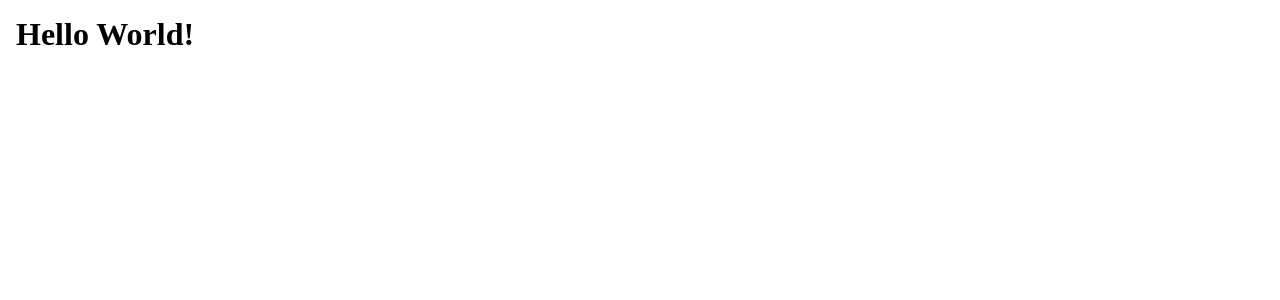
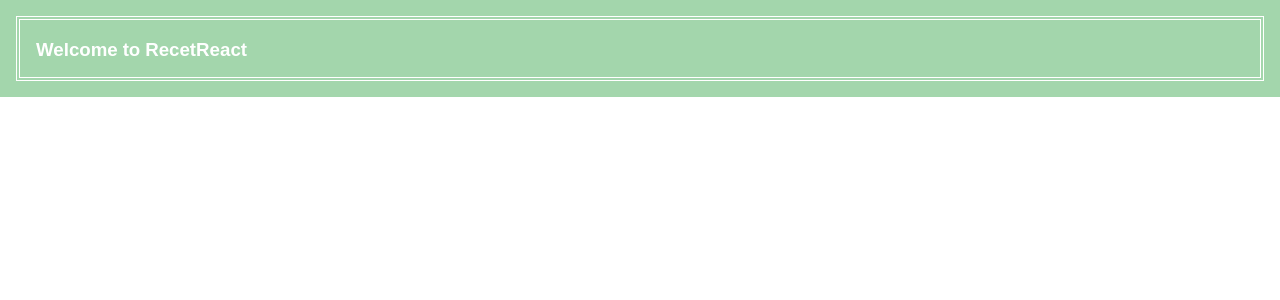
Before and after one commit to Bluubi/recetreact, a React (Vite) app: page / in a window 1280 px wide. Shown: the top 300 px of the page. Built offline with nearby package versions, Linux system fonts and the light colour scheme.

Commit message:
feat: create header, change styles and improve them

```diff
--- a/src/App.module.css
+++ b/src/App.module.css
@@ -1,3 +1,5 @@
-.h1 {
-	grid-column: 1/-1;
+.presentation {
+	padding: 1rem;
+	color: white;
+	border: 4px double white;
 }
--- a/src/App.tsx
+++ b/src/App.tsx
@@ -1,5 +1,16 @@
+import styles from './App.module.css'
+import Header from './Shared/Header.tsx'
 function App() {
-	return <h1 role={'presentation'} className={'full-span'}> Hello World! </h1>
+	return (
+		<Header backgroundColor={'bg-dark'} padding={'pad-16'}>
+			<h3
+				role={'presentation'}
+				className={`${styles.presentation}`}>
+				{' '}
+				Welcome to RecetReact{' '}
+			</h3>
+		</Header>
+	)
 }
 
 export default App
--- /dev/null
+++ b/src/Shared/Header.module.css
@@ -0,0 +1,3 @@
+.header {
+	padding: var(--pad-16);
+}
--- /dev/null
+++ b/src/Shared/Header.tsx
@@ -0,0 +1,14 @@
+import { ComponentProps } from 'react'
+import styles from './Header.module.css'
+
+type HeaderProps = ComponentProps<'header'> & {
+	backgroundColor: 'bg-dark' | 'bg-light'
+	padding: 'pad-8' | 'pad-16'
+}
+
+const Header = ({ backgroundColor, padding, ...props }: HeaderProps) => {
+	return <header role={'title'} className={`full-span ${styles.header} ${backgroundColor} ${padding}`}>
+		{props.children}</header>
+}
+
+export default Header
--- a/src/index.css
+++ b/src/index.css
@@ -11,6 +11,20 @@
 	--span-half-mobile: auto/span 2;
 	--span-half-tablet: auto/span 8;
 	--span-half-desktop: auto/span 12;
+
+	/* PALETTE COLORS */
+
+	--bg-pastel-dark-green: #a3d6ac;
+	--bg-pastel-light-green: #a3d6ac;
+	--bg-pastel-yellow: #fffbc4;
+
+	/* SPACING **/
+	--pad-8: 0.5rem;
+	--pad-16: 1rem;
+	--pad-24: 1.5rem;
+	--pad-32: 2rem;
+
+	font-family: 'Noto Sans Batak', arial, 'Times New Roman', serif;
 }
 
 body,
@@ -18,11 +32,11 @@ body,
 	display: grid;
 }
 
+/* queries */
 @media (max-width: 600px) {
 	body,
 	#root {
 		grid-template-columns: repeat(4, 1fr);
-		margin: var(--mobile-margin);
 	}
 
 	.full-span {
@@ -38,7 +52,6 @@ body,
 	body,
 	#root {
 		grid-template-columns: repeat(8, 1fr);
-		margin: var(--desktop-tablet-margin);
 	}
 
 	.full-span {
@@ -54,7 +67,6 @@ body,
 	body,
 	#root {
 		grid-template-columns: repeat(12, 1fr);
-		margin: var(--desktop-tablet-margin);
 	}
 
 	.full-span {
@@ -65,3 +77,40 @@ body,
 		grid-column: var(--span-half-desktop);
 	}
 }
+
+
+.pad-8 {
+	padding: var(--pad-8)
+}
+
+.pad-16 {
+	padding: var(--pad-16)
+}
+
+.pad-24 {
+	padding: var(--pad-24)
+}
+
+.pad-32 {
+	padding: var(--pad-32)
+}
+
+.bg-dark {
+	background-color: var(--bg-pastel-dark-green);
+}
+
+.bg-light {
+	background-color: var(--bg-pastel-light-green);
+}
+
+.bg-white {
+	background-color: white;
+}
+
+.bg-black {
+	background-color: black;
+}
+
+.bg-highlight {
+	background-color: var(--bg-pastel-yellow);
+}
```
Also changed, not shown: 1 other file (tests, documents, lock files or other folders).
